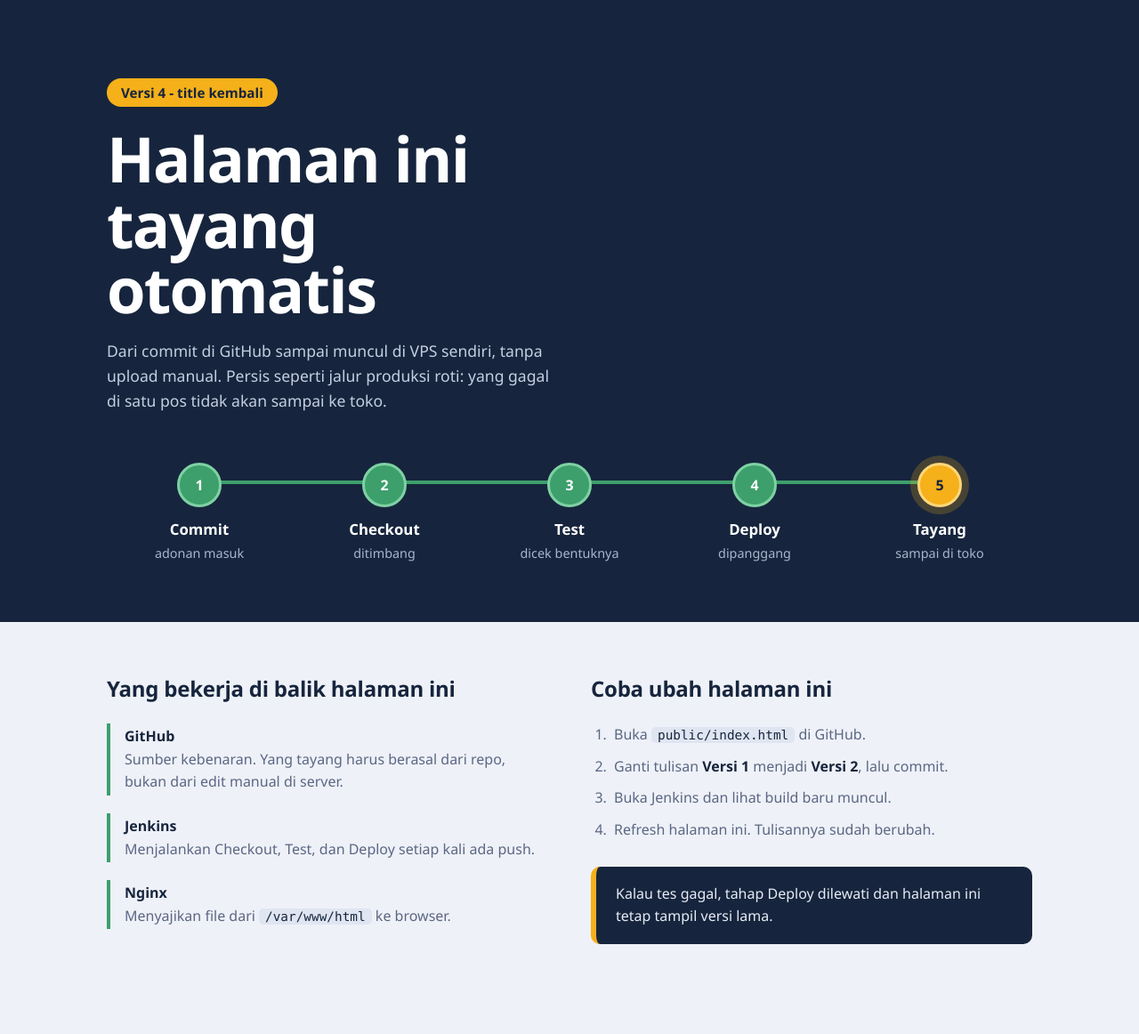
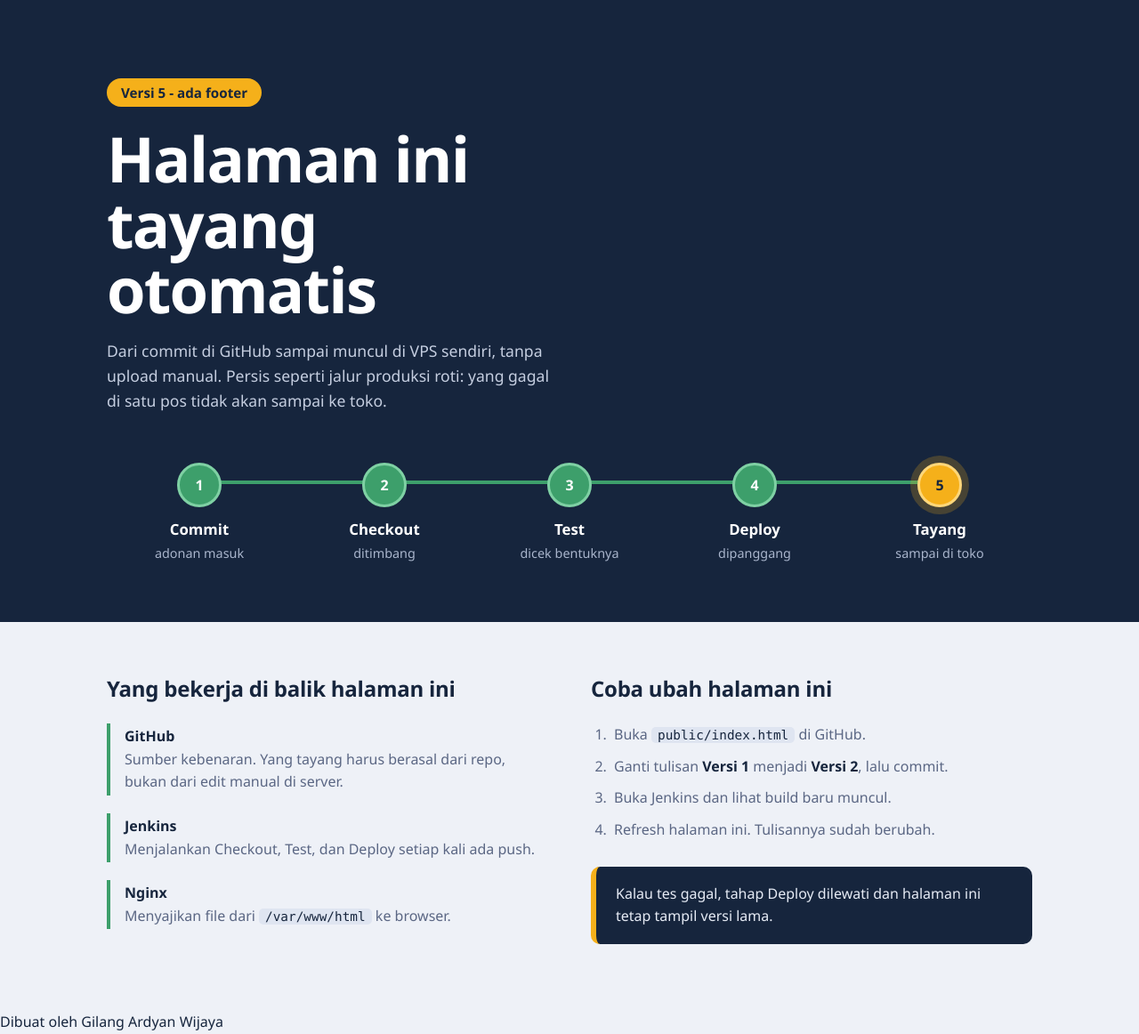
Before and after one commit to Gilaaangg/latihan-cicd, a plain HTML site: page public/index.html in a window 1280 px wide. Shown: the whole page at 89% size. Before the commit the page ends 1136 px from the top, so only its background shows below. Drawn offline with Linux system fonts and the light colour scheme.

Commit message:
Update version text and add footer to index.html

```diff
--- a/public/index.html
+++ b/public/index.html
@@ -65,7 +65,7 @@ code{background:#dfe5f1;padding:1px 7px;border-radius:5px;font-family:Consolas,"
 
 <header class="hero">
   <div class="wrap">
-    <span class="versi">Versi 4 - title kembali</span>
+    <span class="versi">Versi 5 - ada footer</span>
     <h1>Halaman ini tayang otomatis</h1>
     <p class="lead">Dari commit di GitHub sampai muncul di VPS sendiri, tanpa upload manual. Persis seperti jalur produksi roti: yang gagal di satu pos tidak akan sampai ke toko.</p>
 
@@ -103,5 +103,7 @@ code{background:#dfe5f1;padding:1px 7px;border-radius:5px;font-family:Consolas,"
   </div>
 </main>
 
+<footer>Dibuat oleh Gilang Ardyan Wijaya</footer>
+
 </body>
 </html>
```
